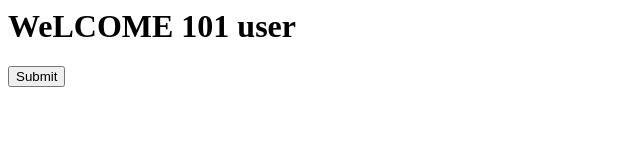
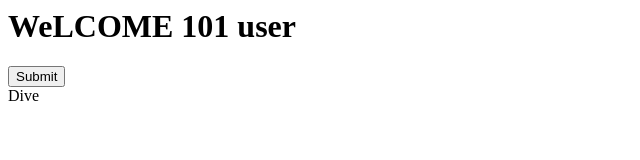
Before and after one commit to Ahmed-abdeltawab101/app, a plain HTML site: page index.html in a window 1280 px wide. Shown: the full height of the page, 0-640 px from the left. Drawn offline with Linux system fonts and the light colour scheme.

Commit message:
Update index.html
add div

```diff
--- a/index.html
+++ b/index.html
@@ -1,2 +1,3 @@
 <h1>WeLCOME 101 user</h1>
 <button>Submit</button>
+<div>Dive</div>
```
